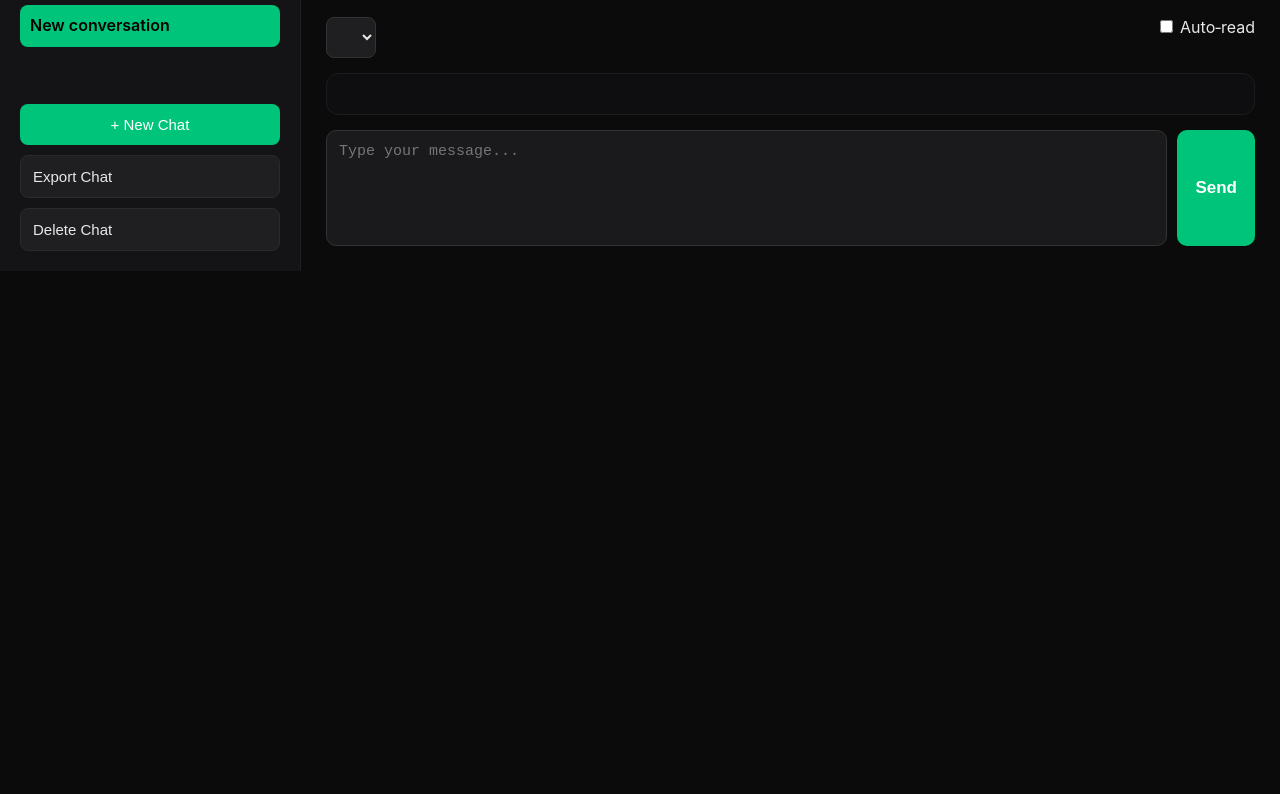
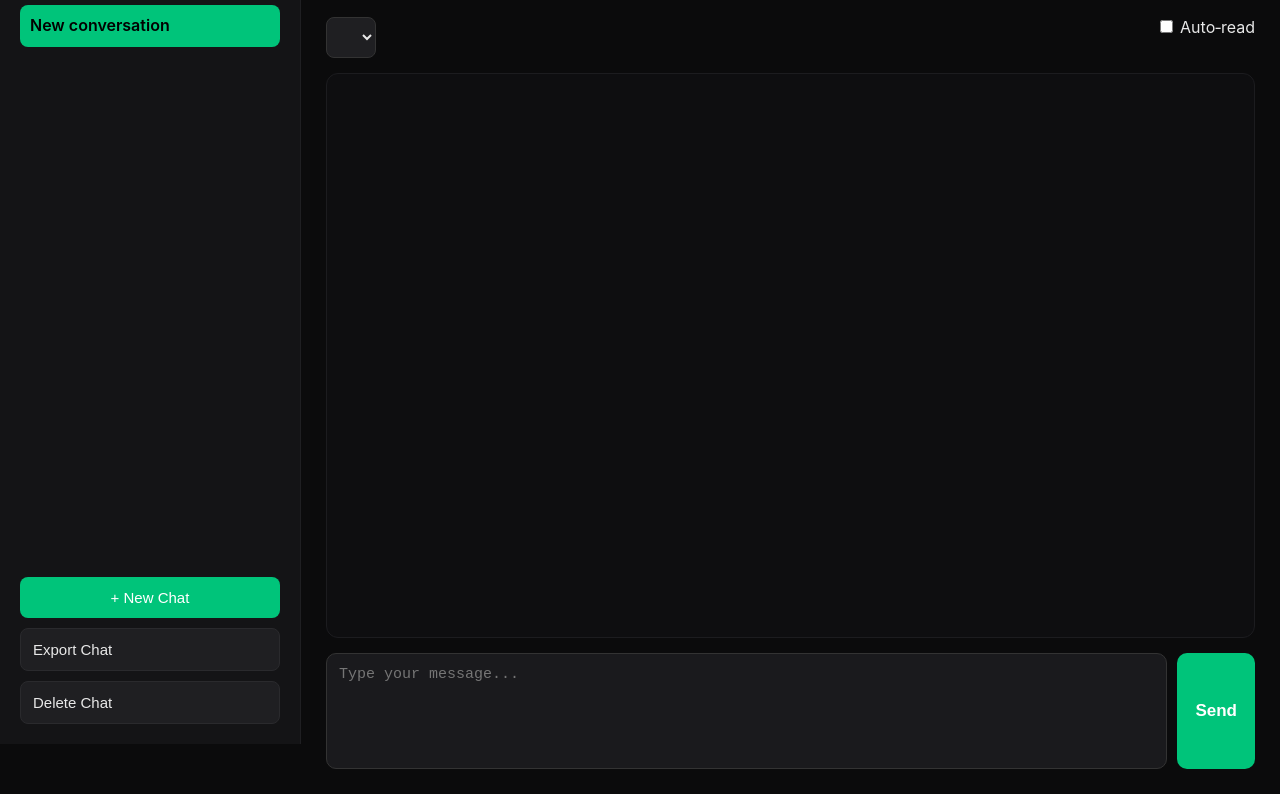
Before and after one commit to Taylordmark/LocalChat, a website built with Vite: page web/index.html in a window 1280 px wide. Shown: the part 56-850 px from the top of the page. Before the commit the page ends 800 px from the top, so only its background shows below. Built offline with nearby package versions, Linux system fonts and the light colour scheme; no server answers; files whose address does not match are found by name.

Commit message:
more height issues

```diff
--- a/web/src/style.css
+++ b/web/src/style.css
@@ -20,15 +20,19 @@
 }
 
 /* GLOBAL LAYOUT -------------------------------------------------- */
+html, body {
+    height: 100%;
+}
+
 body {
     background: var(--bg);
     color: var(--text);
     font-family: "Inter", "Segoe UI", sans-serif;
     margin: 0;
     padding: 0;
-    height: 100%;          /* FIXED: no 100vh */
+    height: 100%;
     display: flex;
-    overflow: hidden;
+    overflow: hidden; /* page never scrolls */
 }
 
 #app {
@@ -109,8 +113,8 @@ body {
     display: flex;
     flex-direction: column;
     height: 100%;
-    min-height: 0;
-    overflow: hidden;
+    min-height: 0; /* REQUIRED for scroll */
+    overflow: hidden; /* page does not scroll */
     padding: 25px;
 }
 
@@ -204,9 +208,9 @@ select {
 #chat {
     background: var(--chat-bg);
     padding: 20px;
-    flex: 1;               /* FIXED: no .8 */
-    min-height: 0;         /* FIXED: prevents overflow */
-    overflow-y: auto;
+    flex: 1; /* fills remaining space */
+    min-height: 0; /* REQUIRED for scroll */
+    overflow-y: auto; /* independent scroll */
     border-radius: 12px;
     border: 1px solid #1c1c1f;
     display: flex;
@@ -264,12 +268,21 @@ select {
     }
 
 @keyframes blink {
-    0% { opacity: .2; }
-    20% { opacity: 1; }
-    100% { opacity: .2; }
+    0% {
+        opacity: .2;
+    }
+
+    20% {
+        opacity: 1;
+    }
+
+    100% {
+        opacity: .2;
+    }
 }
 
 /* INPUT BAR -------------------------------------------------- */
+/* Desktop: stays at bottom via flex layout */
 #input-bar {
     display: flex;
     gap: 10px;
@@ -308,19 +321,19 @@ select {
 @media (max-width: 800px) {
 
     #main {
-        height: 100dvh;
-        min-height: 0;
+        height: 100dvh; /* dynamic viewport (keyboard-aware) */
+        min-height: 0; /* REQUIRED */
         display: flex;
         flex-direction: column;
         overflow: hidden;
-        padding: 8px; /* FIXED: reduced padding */
+        padding: 8px;
     }
 
     #chat {
         flex: 1;
         min-height: 0;
         overflow-y: auto;
-        padding-bottom: 70px; /* FIXED: matches input bar height */
+        padding-bottom: 70px; /* space for fixed input bar */
     }
 
     #input-bar {
@@ -349,8 +362,15 @@ select {
 
 /* ANIMATIONS ---------------------------------------------- */
 @keyframes fadeIn {
-    from { opacity: 0; transform: translateY(4px); }
-    to { opacity: 1; transform: translateY(0); }
+    from {
+        opacity: 0;
+        transform: translateY(4px);
+    }
+
+    to {
+        opacity: 1;
+        transform: translateY(0);
+    }
 }
 
 #history li.active {
```
Lines whose indentation alone changed are shown as unchanged.
